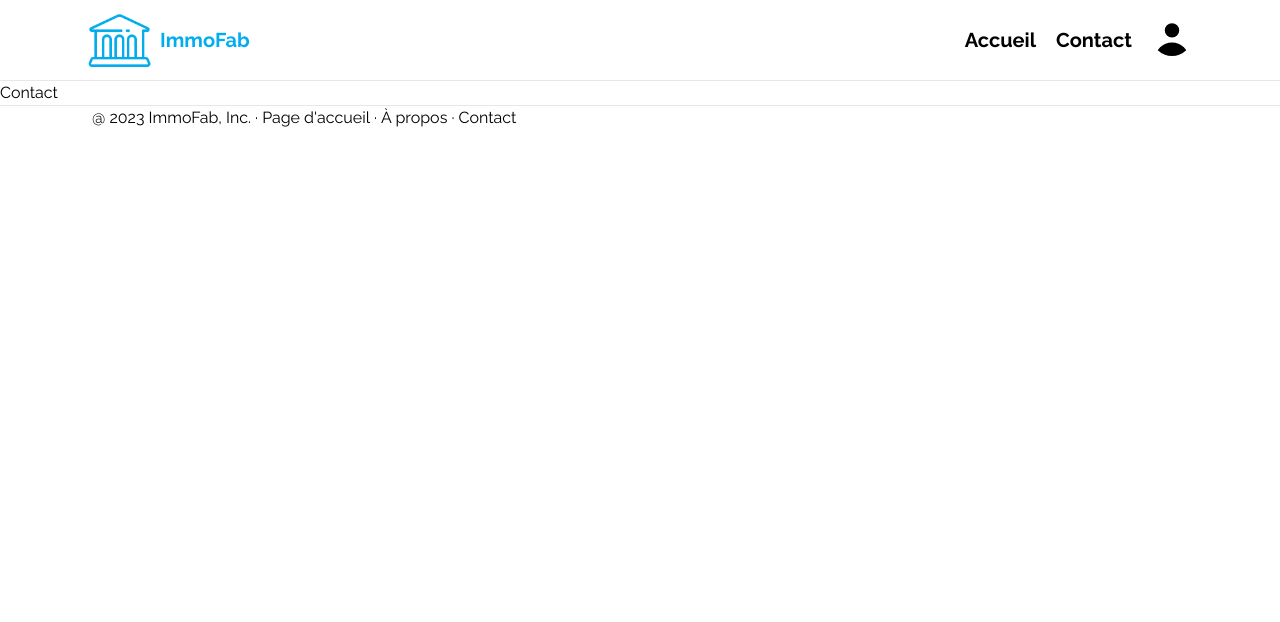
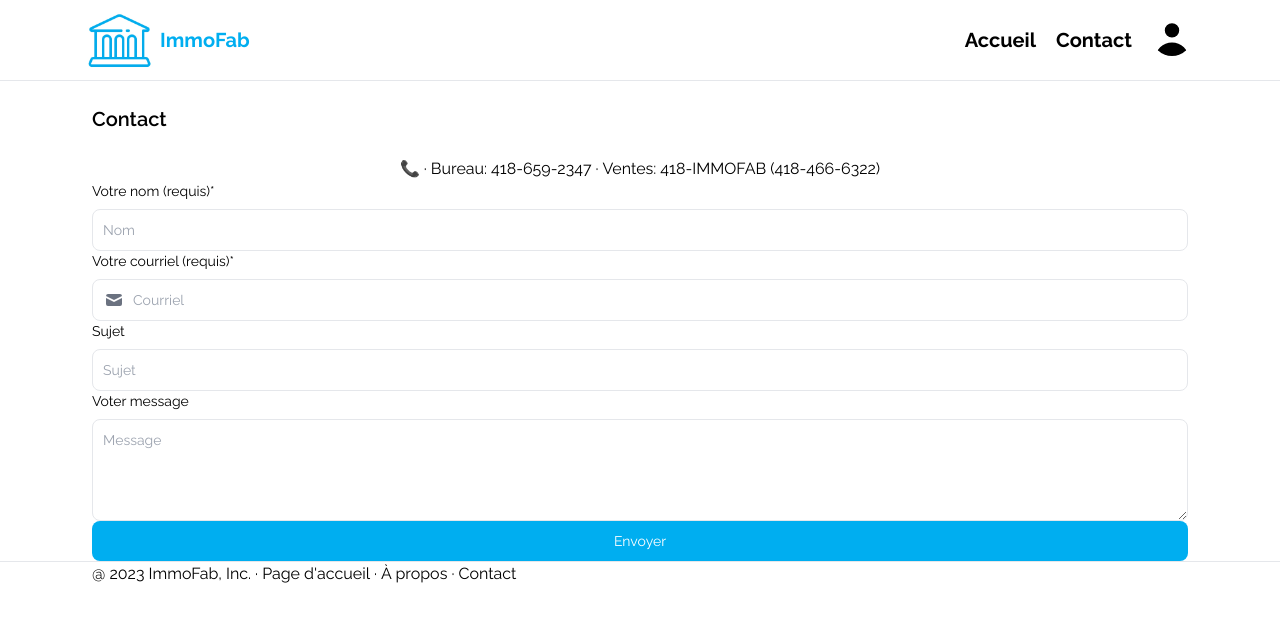
Before and after one commit to ZiyadBouazara/Airbnb-Clone, a React (Vite) app in the folder frontend/glo2005-web-app/: page /contact in a window 1280 px wide. Shown: the top 622 px of the page. Built offline with nearby package versions, Linux system fonts and the light colour scheme.

Commit message:
added content to contact page

```diff
--- a/frontend/glo2005-web-app/src/components/LoginModal.tsx
+++ b/frontend/glo2005-web-app/src/components/LoginModal.tsx
@@ -9,7 +9,12 @@ const LogInModal: React.FC<Props> = ({ toggleLogin }) => {
         <form className="space-y-6" action="#">
             <div>
                 <label htmlFor="email" className="block mb-2 text-sm font-medium">Courriel</label>
-                <input type="email" name="email" id="email" className="border border-gray-200 text-sm rounded-lg block w-full p-2.5" placeholder="Courriel" required />
+                <div className="relative">
+                    <div className="absolute inset-y-0 left-0 flex items-center pl-3 pointer-events-none">
+                        <svg aria-hidden="true" className="w-5 h-5 text-gray-500 dark:text-gray-400" fill="currentColor" viewBox="0 0 20 20" xmlns="http://www.w3.org/2000/svg"><path d="M2.003 5.884L10 9.882l7.997-3.998A2 2 0 0016 4H4a2 2 0 00-1.997 1.884z"></path><path d="M18 8.118l-8 4-8-4V14a2 2 0 002 2h12a2 2 0 002-2V8.118z"></path></svg>
+                    </div>
+                    <input type="email" name="email" id="email" className="border border-gray-200 text-sm rounded-lg block w-full pl-10 p-2.5" placeholder="Courriel" required />
+                </div>
             </div>
             <div>
                 <label htmlFor="password" className="block mb-2 text-sm font-medium">Mot de passe</label>
--- a/frontend/glo2005-web-app/src/components/SignUpModal.tsx
+++ b/frontend/glo2005-web-app/src/components/SignUpModal.tsx
@@ -9,7 +9,12 @@ const SignUpModal: React.FC<Props> = ({ toggleLogin }) => {
     <form className="space-y-6" action="#">
         <div>
             <label htmlFor="email" className="block mb-2 text-sm font-medium">Courriel</label>
-            <input type="email" name="email" id="email" className="border border-gray-200 text-sm rounded-lg block w-full p-2.5" placeholder="Courriel" required />
+            <div className="relative">
+                <div className="absolute inset-y-0 left-0 flex items-center pl-3 pointer-events-none">
+                    <svg aria-hidden="true" className="w-5 h-5 text-gray-500 dark:text-gray-400" fill="currentColor" viewBox="0 0 20 20" xmlns="http://www.w3.org/2000/svg"><path d="M2.003 5.884L10 9.882l7.997-3.998A2 2 0 0016 4H4a2 2 0 00-1.997 1.884z"></path><path d="M18 8.118l-8 4-8-4V14a2 2 0 002 2h12a2 2 0 002-2V8.118z"></path></svg>
+                </div>
+                <input type="email" name="email" id="email" className="border border-gray-200 text-sm rounded-lg block w-full pl-10 p-2.5" placeholder="Courriel" required />
+            </div>
         </div>
         <div>
             <label htmlFor="password" className="block mb-2 text-sm font-medium">Mot de passe</label>
--- a/frontend/glo2005-web-app/src/views/Contact.tsx
+++ b/frontend/glo2005-web-app/src/views/Contact.tsx
@@ -1,6 +1,47 @@
 const Contact: React.FC = () => {
   return (
-    <div>Contact</div>
+    <div className="flex flex-col mx-3 md:px-10 lg:px-20">
+      <section className="mt-6">
+      <div className="flex flex-col gap-2 mb-6 text-sm">
+        <h1 className="font-semibold text-xl">Contact</h1>
+      </div>
+      <ul className="flex flex-wrap gap-1 justify-center">
+        <li><span>📞</span></li>
+        <li><span>·</span></li>
+        <li>Bureau: <span className="hover:underline">418-659-2347</span></li>
+        <li><span>·</span></li>
+        <li>Ventes: <span className="hover:underline">418-IMMOFAB (418-466-6322)</span></li>
+      </ul>
+      </section>
+      <section>
+        <form action="">
+          <div>
+              <label htmlFor="name" className="block mb-2 text-sm font-medium">Votre nom (requis)*</label>
+              <input type="text" id="name" className="border border-gray-200 text-sm rounded-lg block w-full p-2.5" placeholder="Nom" required />
+          </div>
+          <div>
+              <label htmlFor="email" className="block mb-2 text-sm font-medium">Votre courriel (requis)*</label>
+              <div className="relative">
+                  <div className="absolute inset-y-0 left-0 flex items-center pl-3 pointer-events-none">
+                      <svg aria-hidden="true" className="w-5 h-5 text-gray-500 dark:text-gray-400" fill="currentColor" viewBox="0 0 20 20" xmlns="http://www.w3.org/2000/svg"><path d="M2.003 5.884L10 9.882l7.997-3.998A2 2 0 0016 4H4a2 2 0 00-1.997 1.884z"></path><path d="M18 8.118l-8 4-8-4V14a2 2 0 002 2h12a2 2 0 002-2V8.118z"></path></svg>
+                  </div>
+                  <input type="email" name="email" id="email" className="border border-gray-200 text-sm rounded-lg block w-full pl-10 p-2.5" placeholder="Courriel" required />
+              </div>
+          </div>
+          <div>
+              <label htmlFor="subject" className="block mb-2 text-sm font-medium">Sujet</label>
+              <input type="text" id="subject" className="border border-gray-200 text-sm rounded-lg block w-full p-2.5" placeholder="Sujet" required />
+          </div>
+          <div>
+            <label htmlFor="message" className="block mb-2 text-sm font-medium">Voter message</label>
+            <textarea id="message" rows={4} className="block p-2.5 w-full text-sm rounded-lg border border-gray-200" placeholder="Message"></textarea>
+          </div>
+          <div>
+            <button type="submit" className="w-full text-white bg-immofab hover:bg-immofab-hover font-medium rounded-lg text-sm px-5 py-2.5 text-center">Envoyer</button>
+          </div>
+        </form>
+      </section>
+    </div>
   )
 }
 
```
